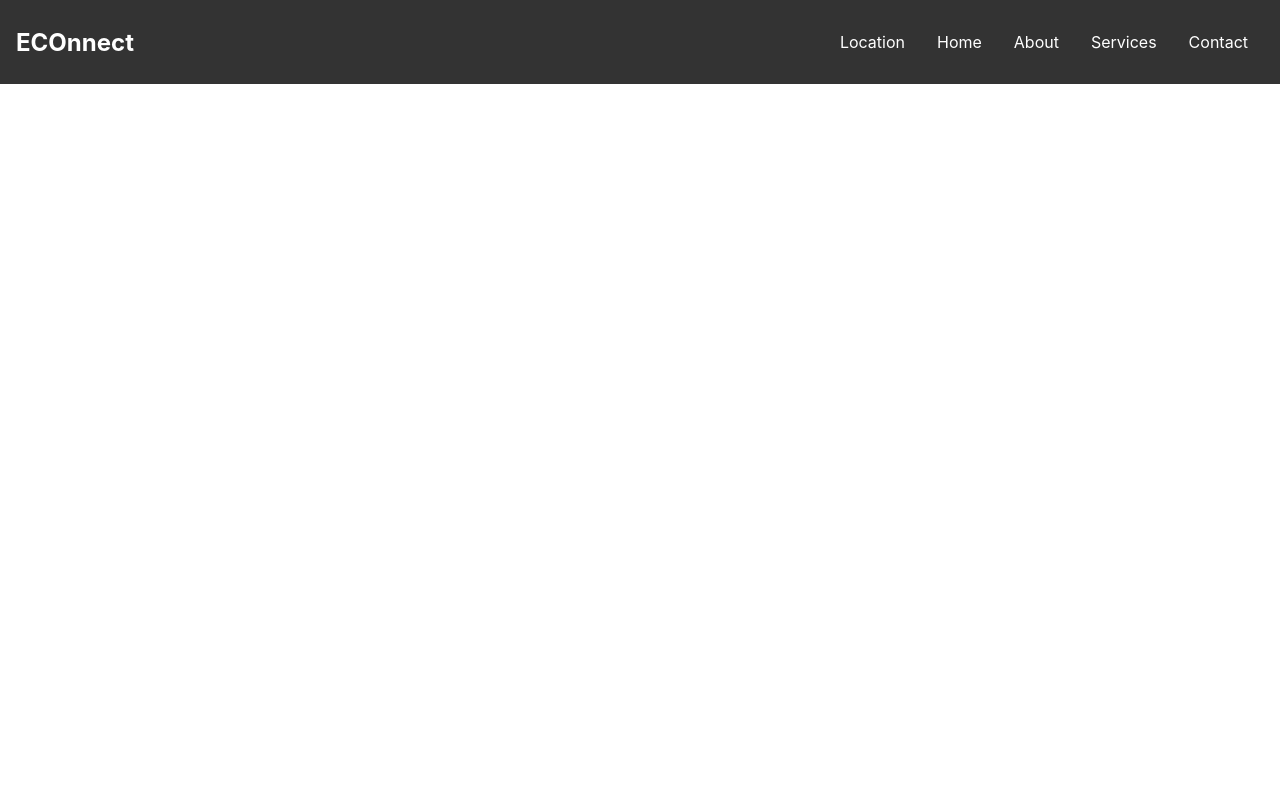
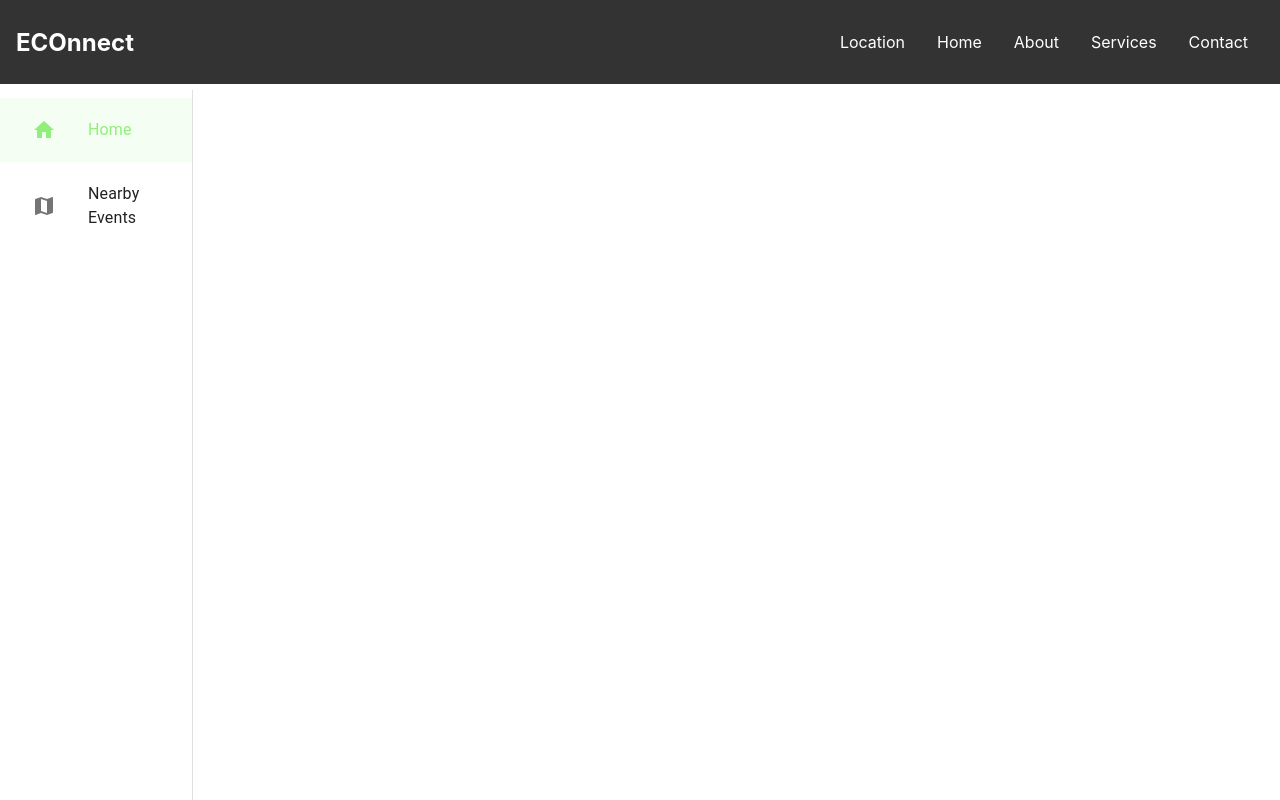
Before and after one commit to Tomycoto/econnect, a React (Create React App) app: page / in a window 1280 px wide. Built offline with nearby package versions, Linux system fonts and the light colour scheme.

Commit message:
NavBar added

```diff
--- a/package.json
+++ b/package.json
@@ -3,11 +3,16 @@
   "version": "0.1.0",
   "private": true,
   "dependencies": {
+    "@emotion/react": "^11.11.1",
+    "@emotion/styled": "^11.11.0",
+    "@mui/icons-material": "^5.14.16",
+    "@mui/material": "^5.14.17",
     "@testing-library/jest-dom": "^5.17.0",
     "@testing-library/react": "^13.4.0",
     "@testing-library/user-event": "^13.5.0",
     "react": "^18.2.0",
     "react-dom": "^18.2.0",
+    "react-leaflet": "^4.2.1",
     "react-scripts": "5.0.1",
     "styled-components": "^6.1.0",
     "web-vitals": "^2.1.4"
--- a/src/App.js
+++ b/src/App.js
@@ -1,5 +1,7 @@
 import './App.css';
+import { useState } from 'react';
 import TopBar from './Topbar';
+import NavBar from './NavBar';
 import styled from 'styled-components';
 
 const AppContainer = styled.div`
@@ -8,10 +10,14 @@ const AppContainer = styled.div`
 `;
 
 function App() {
+  const [activeItem, setActiveItem] = useState('Home'); // Set the initial active item
+  const changeActiveItem = (newItem) => {
+    setActiveItem(newItem);
+  };
   return (
     <AppContainer>
-      <TopBar />
-      {/* Your app content goes here */}
+      <TopBar/>
+      <NavBar activeItem={activeItem}/>
     </AppContainer>
   );
 }
--- /dev/null
+++ b/src/NavBar.js
@@ -0,0 +1,49 @@
+import React from 'react';
+import {Drawer, List, ListItem, ListItemButton, ListItemText, ListItemIcon} from '@mui/material';
+import HomeIcon from '@mui/icons-material/Home';
+import MapIcon from '@mui/icons-material/Map';
+const NavBar = ({activeItem}) => {
+    return (
+        <Drawer
+        sx={{
+            '& .MuiDrawer-paper': {
+                width: '15%',
+                marginTop: '7%',
+            },
+            }}
+            variant="permanent"
+            anchor="left">
+            <List>
+                <div>
+                    <ListItem style={{ background: activeItem === 'Home' ? '#F4FEF2' : 'white', pointerEvents: activeItem === 'Home' ? 'none' : 'auto' }}>
+                        <ListItemButton>
+                            <ListItemIcon>
+                                <HomeIcon style={{ color: activeItem === 'Home' ? '#8FEF79' : 'inherit' }}/>
+                            </ListItemIcon>
+                            <ListItemText style={{ color: activeItem === 'Home' ? '#8FEF79' : 'inherit' }}>Home</ListItemText>
+                        </ListItemButton>
+                    </ListItem>
+                </div>
+                <div>
+                <ListItem style={{ background: activeItem === 'Nearby Events' ? '#F4FEF2' : 'white', pointerEvents: activeItem === 'Nearby Events' ? 'none' : 'auto' }}>
+                        <ListItemButton>
+                            <ListItemIcon>
+                                <MapIcon style={{ color: activeItem === 'Nearby Events' ? '#8FEF79' : 'inherit' }}/>
+                            </ListItemIcon>
+                            <ListItemText style={{ color: activeItem === 'Nearby Events' ? '#8FEF79' : 'inherit' }}>Nearby Events</ListItemText>
+                        </ListItemButton>
+                    </ListItem>
+                </div>
+            </List>
+        </Drawer>
+    );
+};
+export default NavBar;
+
+/*{['Item 1', 'Item 2', 'Item 3'].map((text) => (
+                <ListItem key={text}>
+                <ListItemButton>
+                    <ListItemText>{text}</ListItemText>
+                </ListItemButton>
+                </ListItem>
+            ))}*/
```
Also changed, not shown: 1 other file (tests, documents, lock files or other folders).
